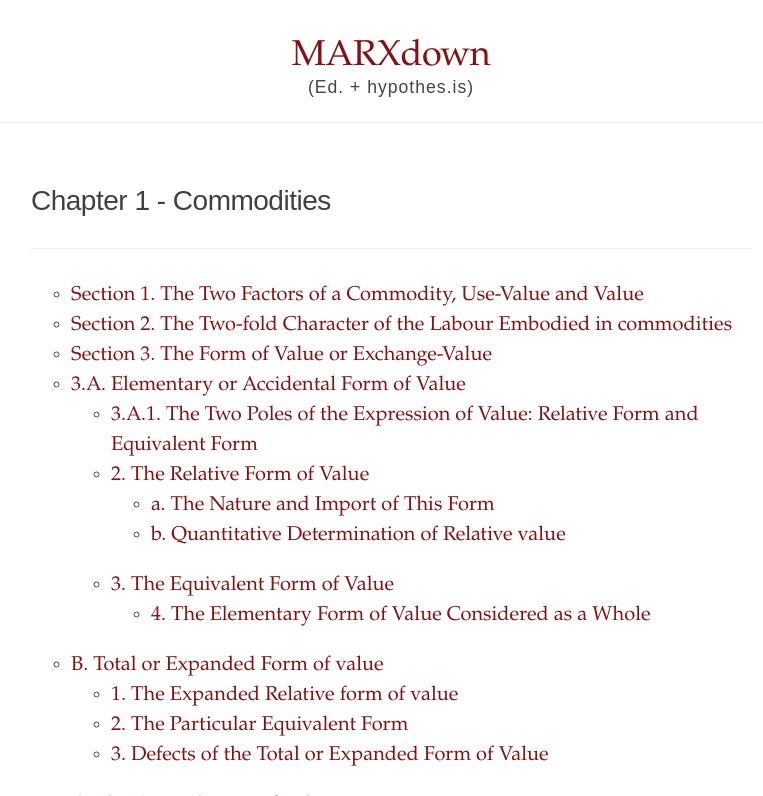
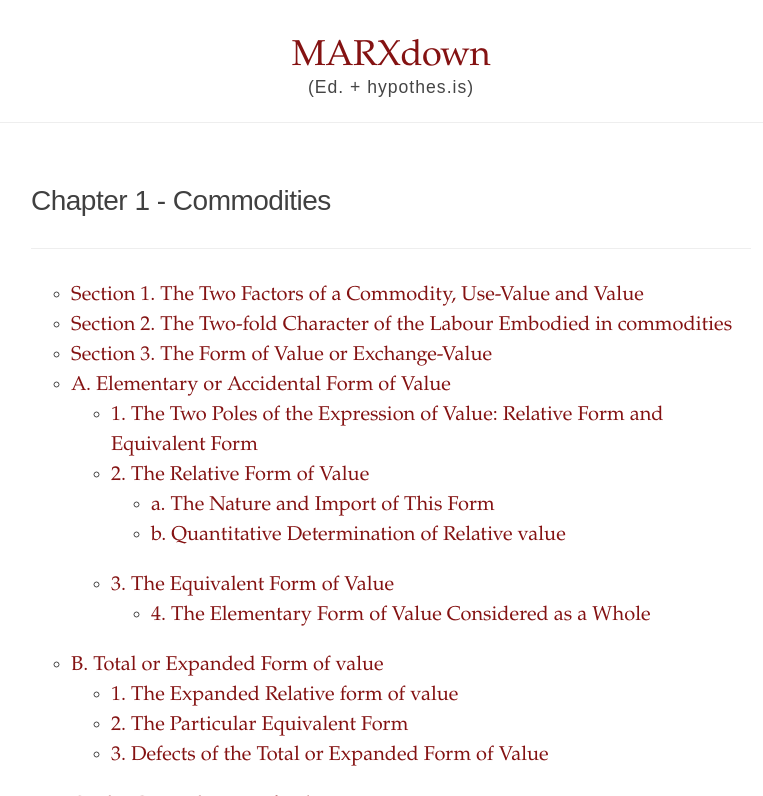
Before and after one commit to MARXdown/MARXdown.github.io, a Jekyll site: the page built from _texts/ch01.md, in a window 1280 px wide and 900 px high, cut to the strip 104-900 px from the top of the window. Shown: the whole strip, without its empty margins (249-1012 px from the left). Built offline with Jekyll 4.4.1, drawn with Linux system fonts in a browser that asks for light colours; some of the changed text lies outside the part shown.

Commit message:
update to ch.1 t o c

```diff
--- a/_texts/ch01.md
+++ b/_texts/ch01.md
@@ -3,13 +3,13 @@
 title: "Chapter 1 - Commodities"
 author:
 toc:
-- Section 1 - The Two Factors of a Commodity, Use-Value and Value
-- Section 2 - The Two-fold Character of the Labour Embodied in commodities
-- Section 3 - The Form of Value or Exchange-Value
-- 3.A - Elementary or Accidental Form of Value
-- 3.A.1 - The Two Poles of the Expression of Value - Relative Form and Equivalent Form
-- 3.A.2 - The Relative Form of Value
-- 3.A.2.a - The Nature and Import of this Form
+- Section 1 The Two Factors of a Commodity, Use-Value and Value
+- Section 2 The Two-fold Character of the Labour Embodied in commodities
+- Section 3 The Form of Value or Exchange-Value
+- A. Elementary or Accidental Form of Value
+- 1. The Two Poles of the Expression of Value - Relative Form and Equivalent Form
+- 2.The Relative Form of Value
+- a. The Nature and Import of this Form
 - 3.A.2.b - Quantitative Determination of Relative Value
 - 3.A.3 - The Equivalent Form of Value
 - 3.A.4 - The Elementary Form of Value Considered as a Whole
@@ -151,7 +151,7 @@
 
 * * *
 
-### 3.A. Elementary or Accidental Form of Value
+### A. Elementary or Accidental Form of Value
 
 * * *
 
@@ -165,7 +165,7 @@
 
 * * *
 
-##### 3.A.1. The Two Poles of the Expression of Value: Relative Form and Equivalent Form
+##### 1. The Two Poles of the Expression of Value: Relative Form and Equivalent Form
 
 * * *
 
```
